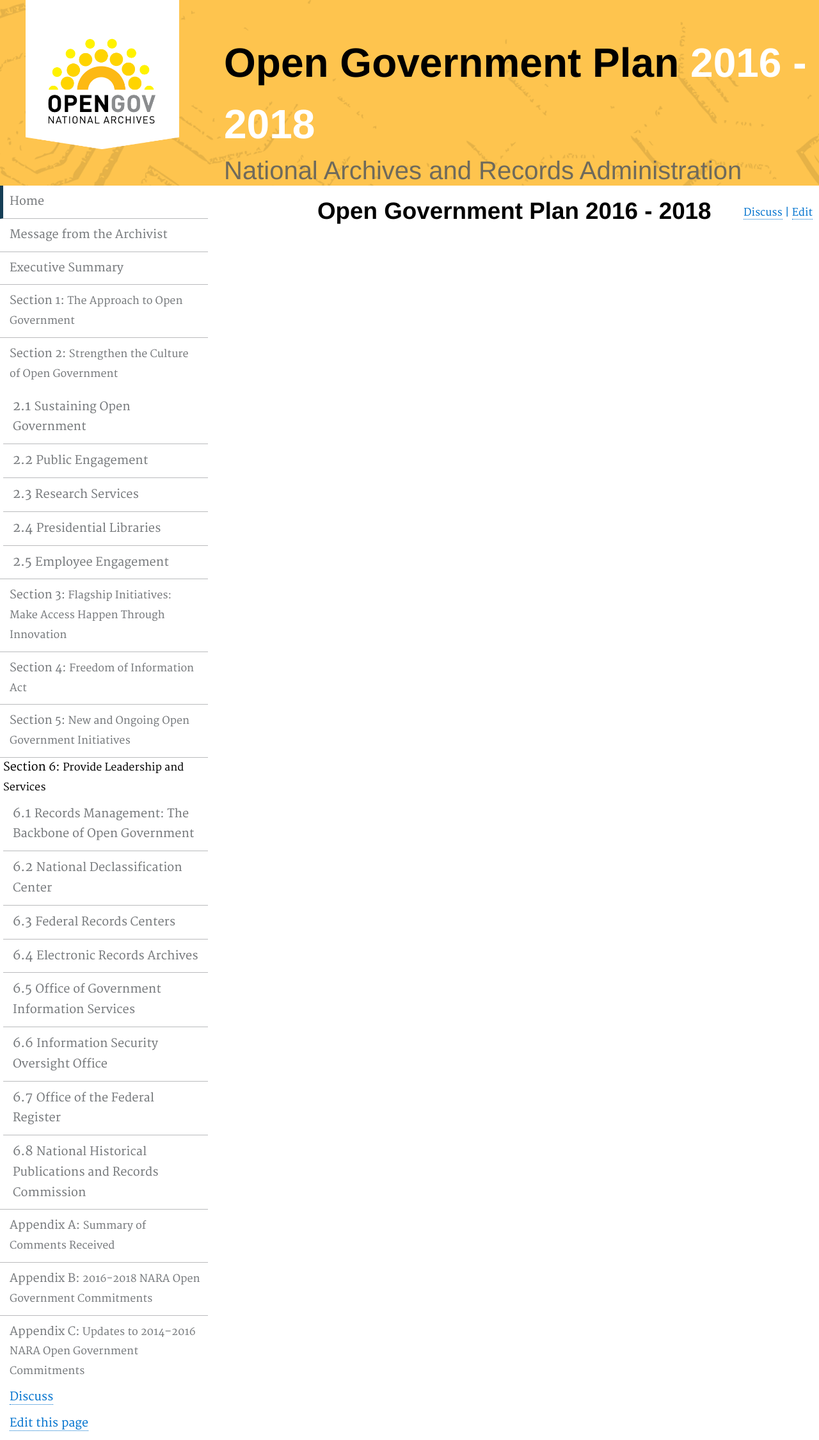
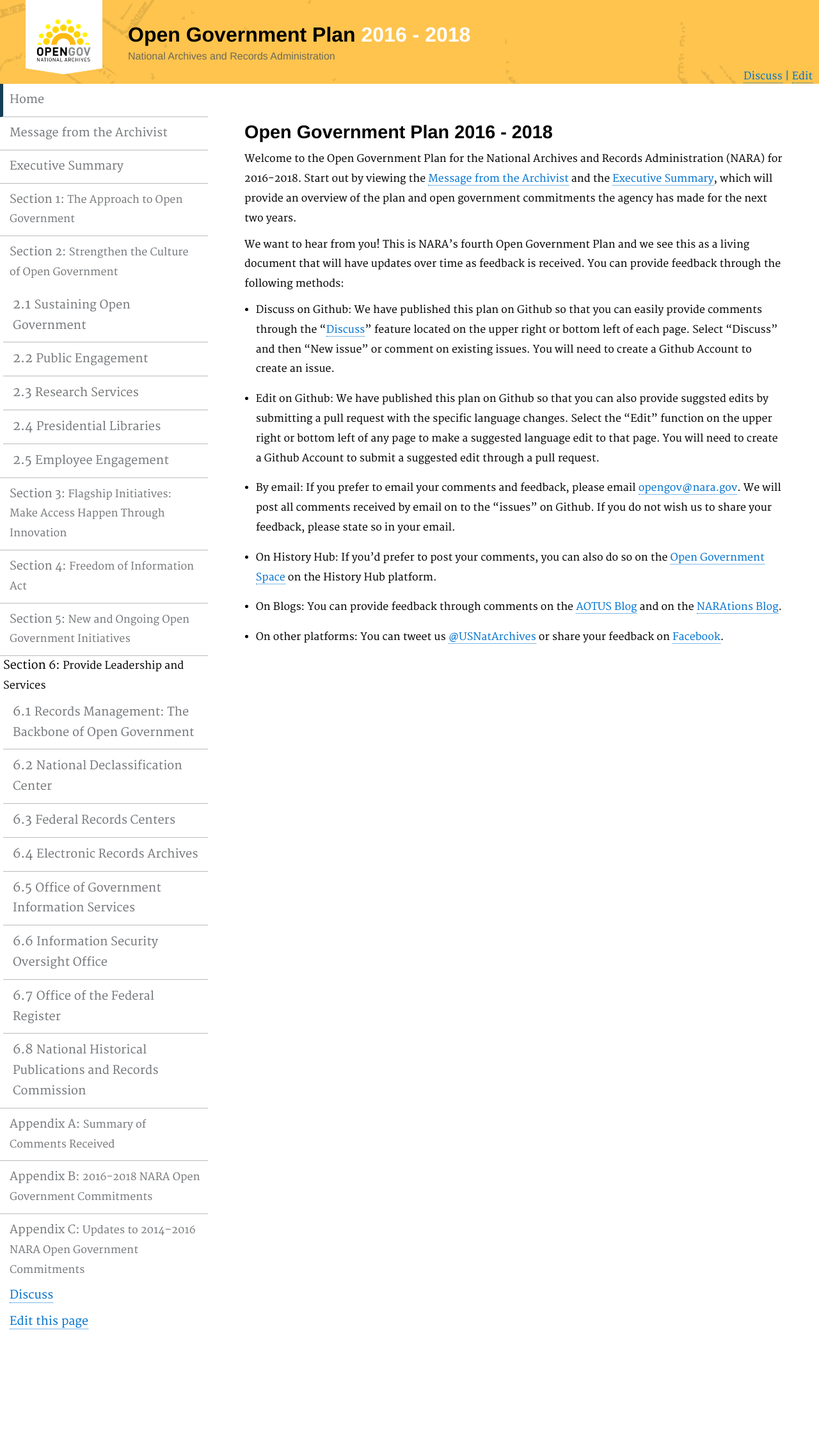
Before and after one commit to usnationalarchives/opengovplan, a Jekyll site: the page built from pages/index.md, in a window 1280 px wide. Shown: the whole page at 64% size. Built offline with Jekyll 4.4.1, drawn with Linux system fonts in a browser that asks for light colours; after the commit the page ends 2091 px from its top, so only the background shows below that.

Commit message:
Fixed font size and updated home page

```diff
--- a/assets/css/nara.css
+++ b/assets/css/nara.css
@@ -16,6 +16,26 @@ table{
 .h1, .h2, .h3, .h4, .h5, .h6, h1, h2, h3, h4, h5, h6{
   font-weight:bold;
   font-size: 1.5em;
+}
+
+.main-content .h1, h1{
+  font-size:2em;
+}
+
+.main-content .h2,h2{
+  font-size:1.8em;
+}
+
+.main-content .h3,h3{
+  font-size:1.6em;
+}
+
+.main-content .h4,h4{
+  font-size:1.4em;
+}
+
+.main-content .h5,h5{
+  font-size:1.2em;
 }
 
 header .pg_header h1,h2{
@@ -68,20 +88,20 @@ header div.hbadge{
 
   padding:0px 0px;
   padding-left:20px;
-  width: 300px;
+  width: 180px;
 
 }
 header div.hbadge img{
   padding:0px 20px;
-  padding-bottom:20px;
+  padding-bottom:15px;
 
 
 }
 header .pheader{
   display:block;
   position:relative;
-  padding-top:20px;
-  padding-left:250px;
+  padding-top:0px;
+  padding-left:200px;
 }
 
 .pheader h1, .pheader h2{
@@ -89,13 +109,13 @@ header .pheader{
 }
 
 .pheader_body{
-  padding-left:100px;
+  padding-left:0px;
 
 
 }
 
 header .pg_header h1{
-	font-size:4em;
+	font-size:2em;
 	line-height:1.5em;
   font-weight:bold;
 }
@@ -105,7 +125,7 @@ header .pg_header h1 span{
 }
 
 header .pg_header h2{
-	font-size:2.5em;
+	font-size:1em;
 	height:auto;
   font-weight:normal;
 	margin:0;
@@ -128,7 +148,7 @@ header .header_menu{
   line-height:1em;
 
   padding-right:10px;
-  bottom:-50px;
+  bottom:-30px;
   right:0px;
 
 }
@@ -140,52 +160,53 @@ header .header_menu, header .header_menu a, header .header_menu a:link{
 @media screen and (max-width: 1200px) {
   header div.hbadge{
     padding-left:20px;
-    width: 250px;
 
 
   }
   header div.hbadge img{
-    padding:0px 20px;
-    padding-bottom:20px;
-
 
   }
   header .pheader{
-    padding-top:10px;
-    padding-left:150px;
+
   }
 
   header .pg_header h1{
-    font-size:2.5em;
+    font-size:2em;
   }
   header .pg_header h2{
     font-size:1.5em;
+  }
+
+  header .header_menu{
+    bottom:-20px;
   }
 }
 
 @media screen and (max-width: 900px) {
   header div.hbadge{
     padding-left:20px;
-    width: 250px;
 
 
   }
   header div.hbadge img{
-    padding:0px 20px;
-    padding-bottom:20px;
-
 
   }
   header .pheader{
-    padding-top:10px;
-    padding-left:150px;
+
   }
 
   header .pg_header h1{
-    font-size:2.2em;
+    font-size:2em;
   }
   header .pg_header h2{
     font-size:1.5em;
+  }
+  header .pg_header{
+    padding-top:20px;
+  }
+
+  header .header_menu{
+    bottom:-20px;
   }
 }
 @media screen and (max-width: 600px) {
@@ -222,10 +243,7 @@ header .header_menu, header .header_menu a, header .header_menu a:link{
   }
 }
 
-div.panel-heading{
-  padding:0;
-  margin:0;
-}
+
 
 .panel-title a{
   display:block;
@@ -256,10 +274,6 @@ div.panel-heading{
 
 }
 
-.main-content h2{
-  font-size:2.3em;
-  margin-top:.5em;
-}
 
 
 @media print{
--- a/pages/index.md
+++ b/pages/index.md
@@ -5,9 +5,33 @@ permalink: /
 description: ""
 ---
 
-<div style="text-align:center">
+
 <h2>Open Government Plan 2016 - 2018</h2>
+
+<p dir="ltr">Welcome to the Open Government Plan for the National Archives and Records Administration (NARA) for 2016-2018. Start out by viewing the <a href="https://usnationalarchives.github.io/opengovplan/messages/" target="_blank">Message from the Archivist</a> and the <a href="https://usnationalarchives.github.io/opengovplan/summary/" target="_blank">Executive Summary</a>, which will provide an overview of the plan and open government commitments the agency has made for the next two years. &nbsp;</p>
 
 
 
-</div>
+<p dir="ltr">We want to hear from you! This is NARA’s fourth Open Government Plan and we see this as a living document that will have updates over time as feedback is received. You can provide feedback through the following methods:</p>
+
+<ul>
+  <li dir="ltr">
+  <p dir="ltr">Discuss on Github: We have published this plan on Github so that you can easily provide comments through the “<a href="https://github.com/usnationalarchives/opengovplan/issues/" target="_blank">Discuss</a>” feature located on the upper right or bottom left of each page. Select “Discuss” and then “New issue” or comment on existing issues. You will need to create a Github Account to create an issue.</p>
+  </li>
+  <li dir="ltr">
+  <p dir="ltr">Edit on Github: We have published this plan on Github so that you can also provide suggsted edits by submitting a pull request with the specific language changes. Select the “Edit” function on the upper right or bottom left of any page to make a suggested language edit to that page. You will need to create a Github Account to submit a suggested edit through a pull request. </p>
+  </li>
+  <li dir="ltr">
+  <p dir="ltr">By email: If you prefer to email your comments and feedback, please email <a href="mailto:opengov@nara.gov" target="_blank">opengov@nara.gov</a>. We will post all comments received by email on to the “issues” on Github. If you do not wish us to share your feedback, please state so in your email.
+  </p>
+  </li>
+  <li dir="ltr">
+  <p dir="ltr">On History Hub: If you’d prefer to post your comments, you can also do so on the <a href="https://historyhub.archives.gov/community/open-government" target="_blank">Open Government Space</a> on the History Hub platform.</p>
+  </li>
+  <li dir="ltr">
+  <p dir="ltr">On Blogs: You can provide feedback through comments on the <a href="https://aotus.blogs.archives.gov/" target="_blank">AOTUS Blog</a> and on the <a href="https://narations.blogs.archives.gov/" target="_blank">NARAtions Blog</a>.</p>
+  </li>
+  <li dir="ltr">
+  <p dir="ltr">On other platforms: You can tweet us <a href="https://twitter.com/usnatarchives" target="_blank">@USNatArchives</a> or share your feedback on <a href="https://www.facebook.com/usnationalarchives/" target="_blank">Facebook</a>.</p>
+  </li>
+</ul>
```
Also changed, not shown: pages/message.md (+2 -0 lines).
